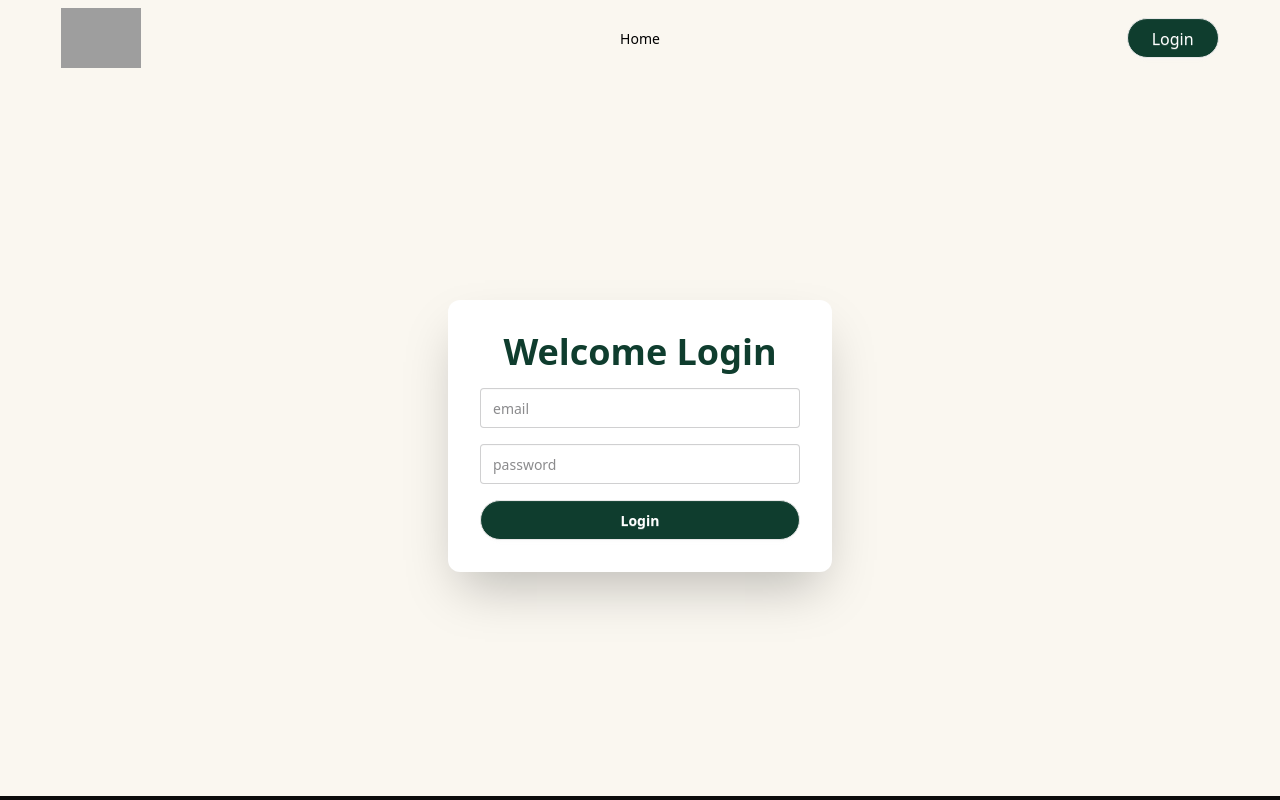
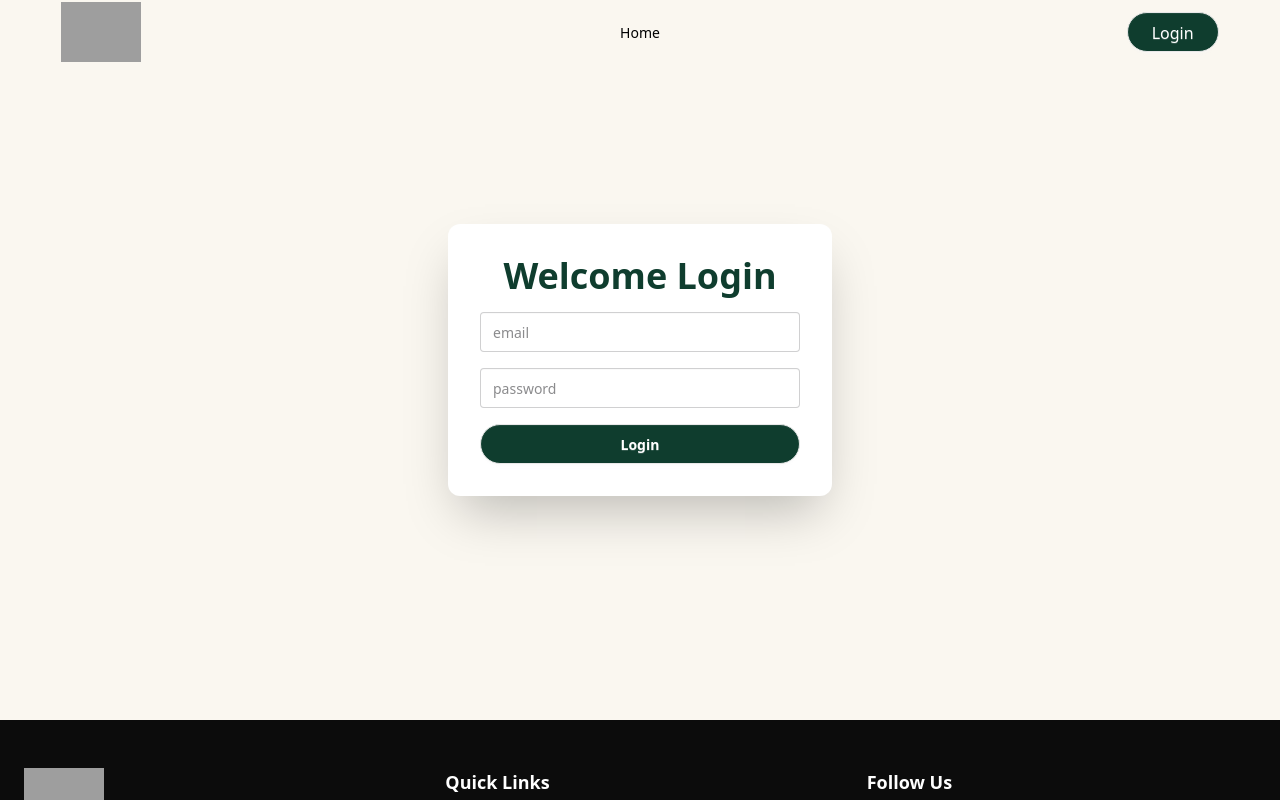
Before and after one commit to sucharita4867/BookNest, a Next.js app in the folder booknest/: page /login in a window 1280 px wide. Shown: the top 800 px of the page. Built offline with nearby package versions, Linux system fonts and the light colour scheme; grey boxes are pictures that could not be loaded.

Commit message:
replase navbar and added navbar fixed

```diff
--- a/booknest/src/Components/Navbar.jsx
+++ b/booknest/src/Components/Navbar.jsx
@@ -11,13 +11,24 @@ const Navbar = () => {
   const pathname = usePathname();
 
   const [isLoggedIn, setIsLoggedIn] = useState(false);
+  const [scrolled, setScrolled] = useState(false);
 
+  // 🔹 Login check
   useEffect(() => {
     const auth =
       typeof document !== "undefined" && document.cookie.includes("auth=true");
-
     setIsLoggedIn(auth);
   }, [pathname]);
+
+  // 🔹 Scroll effect
+  useEffect(() => {
+    const handleScroll = () => {
+      setScrolled(window.scrollY > 10);
+    };
+
+    window.addEventListener("scroll", handleScroll);
+    return () => window.removeEventListener("scroll", handleScroll);
+  }, []);
 
   const handleLogout = () => {
     document.cookie = "auth=; path=/; max-age=0";
@@ -26,8 +37,13 @@ const Navbar = () => {
   };
 
   return (
-    <div className="bg-[#FAF7F0]">
-      <div className="navbar w-11/12 mx-auto text-black">
+    <nav
+      className={`fixed top-0 left-0 w-full z-50 transition-all duration-300 ${
+        scrolled ? "bg-[#FAF7F0] shadow-md" : "bg-[#FAF7F0]"
+      }`}
+    >
+      <div className="navbar w-11/12 mx-auto text-black h-16">
+        {/* Navbar Start */}
         <div className="navbar-start">
           <div className="dropdown">
             <div tabIndex={0} role="button" className="btn btn-ghost lg:hidden">
@@ -48,7 +64,7 @@ const Navbar = () => {
             </div>
 
             {/* Mobile Menu */}
-            <ul className="menu menu-sm dropdown-content bg-base-100 rounded-box z-10 mt-3 w-52 p-2 shadow">
+            <ul className="menu menu-sm dropdown-content bg-base-100 rounded-box z-50 mt-3 w-52 p-2 shadow top-14">
               <li>
                 <Link href="/">Home</Link>
               </li>
@@ -71,7 +87,7 @@ const Navbar = () => {
           </Link>
         </div>
 
-        {/* Navbar Center (Desktop) */}
+        {/* Navbar Center */}
         <div className="navbar-center hidden lg:flex">
           <ul className="menu menu-horizontal px-1">
             <li>
@@ -104,7 +120,7 @@ const Navbar = () => {
           )}
         </div>
       </div>
-    </div>
+    </nav>
   );
 };
 
```
